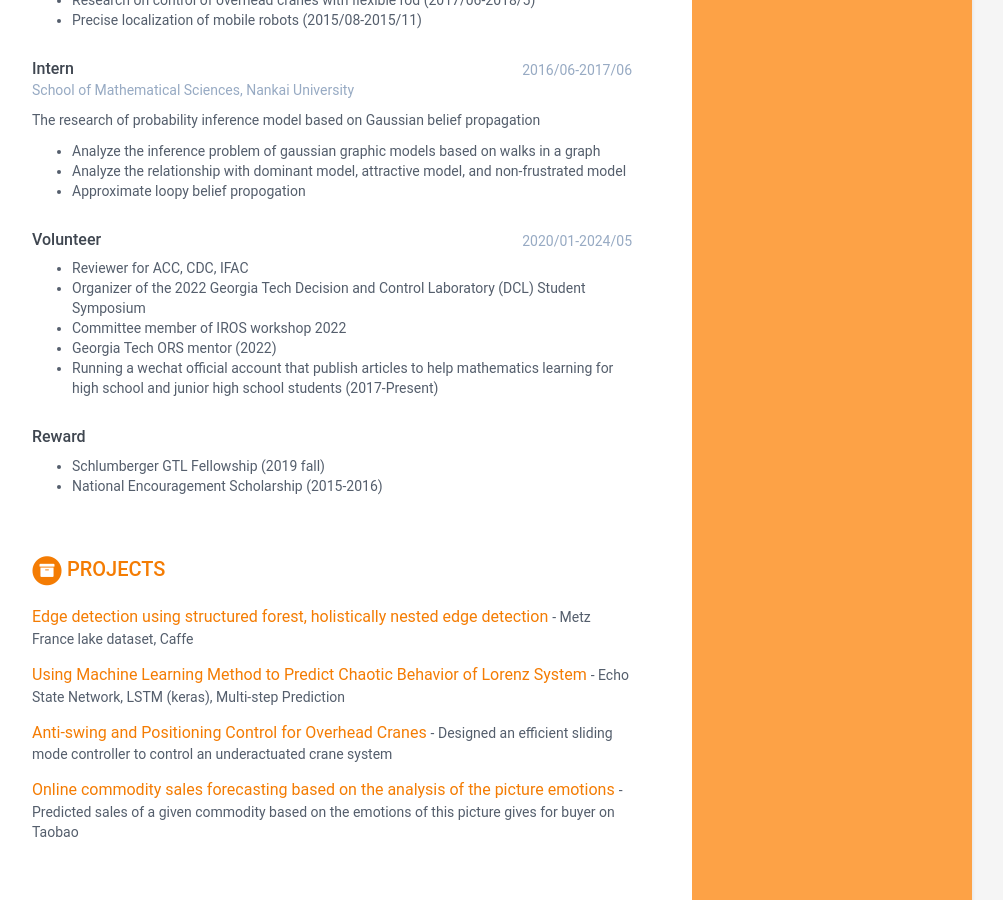
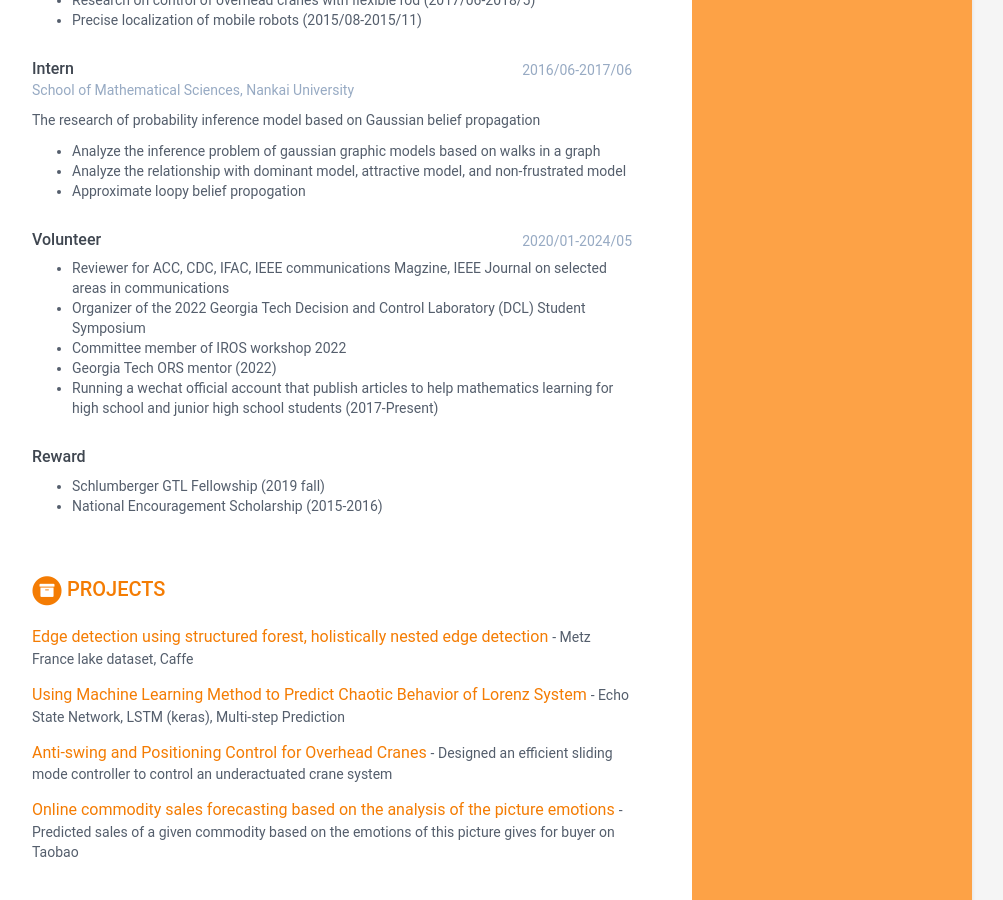
Before and after one commit to jiegenghua/MiZhou-cv, a Jekyll site: the page built from index.html, in a window 1280 px wide and 900 px high, scrolled down 869 px. Shown: the whole window, without its empty margins (168-1171 px from the left). Built offline with Jekyll 4.4.1, drawn with Linux system fonts in a browser that asks for light colours.

Commit message:
Update data.yml

```diff
--- a/_data/data.yml
+++ b/_data/data.yml
@@ -97,7 +97,7 @@ experiences:
     - role: Volunteer
       time: 2020/01-2024/05
       details: |
-          - Reviewer for ACC, CDC, IFAC
+          - Reviewer for ACC, CDC, IFAC, IEEE communications Magzine, IEEE Journal on selected areas in communications
           - Organizer of the 2022 Georgia Tech Decision and Control Laboratory (DCL) Student Symposium
           - Committee member of IROS workshop 2022
           - Georgia Tech ORS mentor (2022)
```
